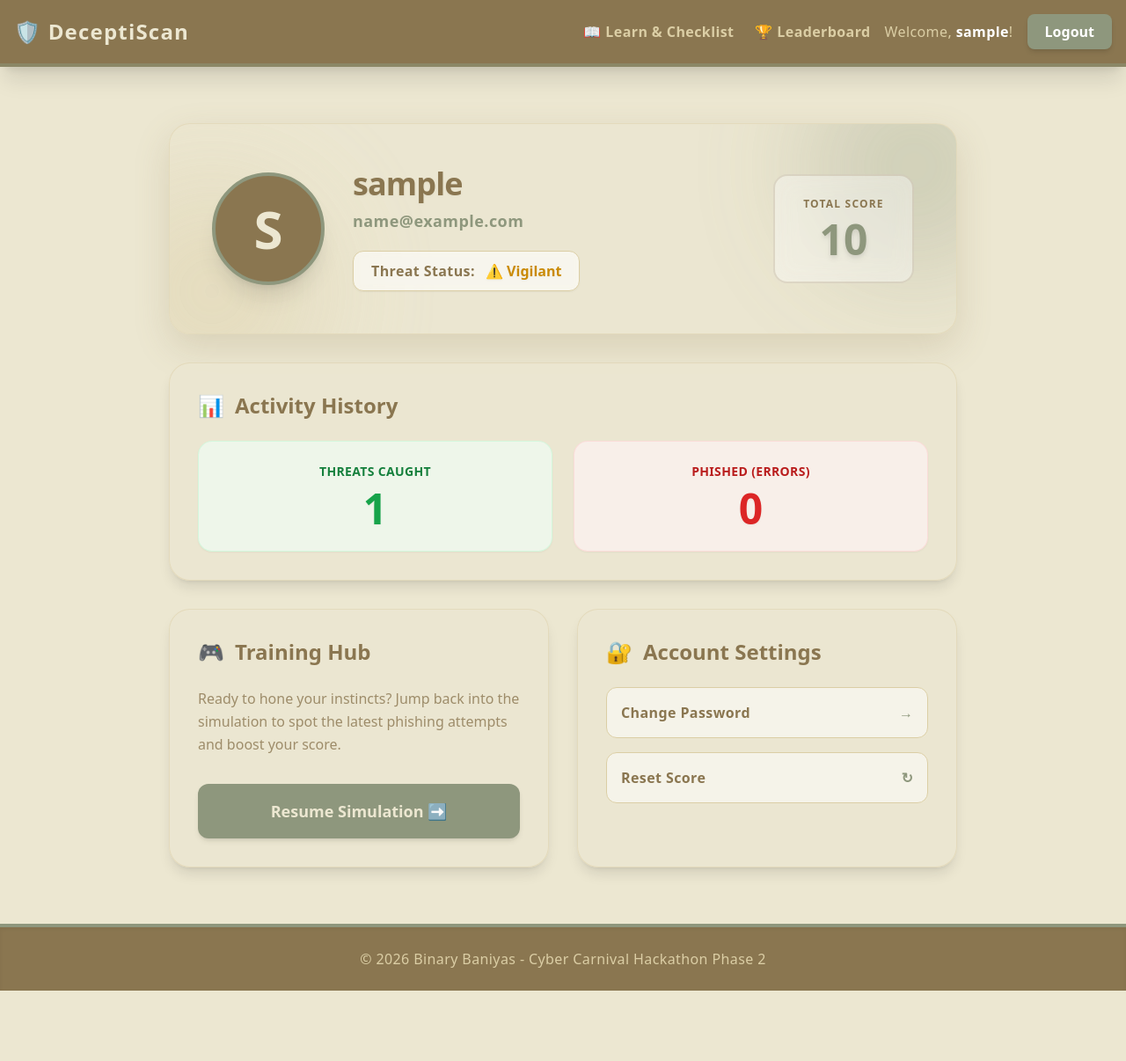
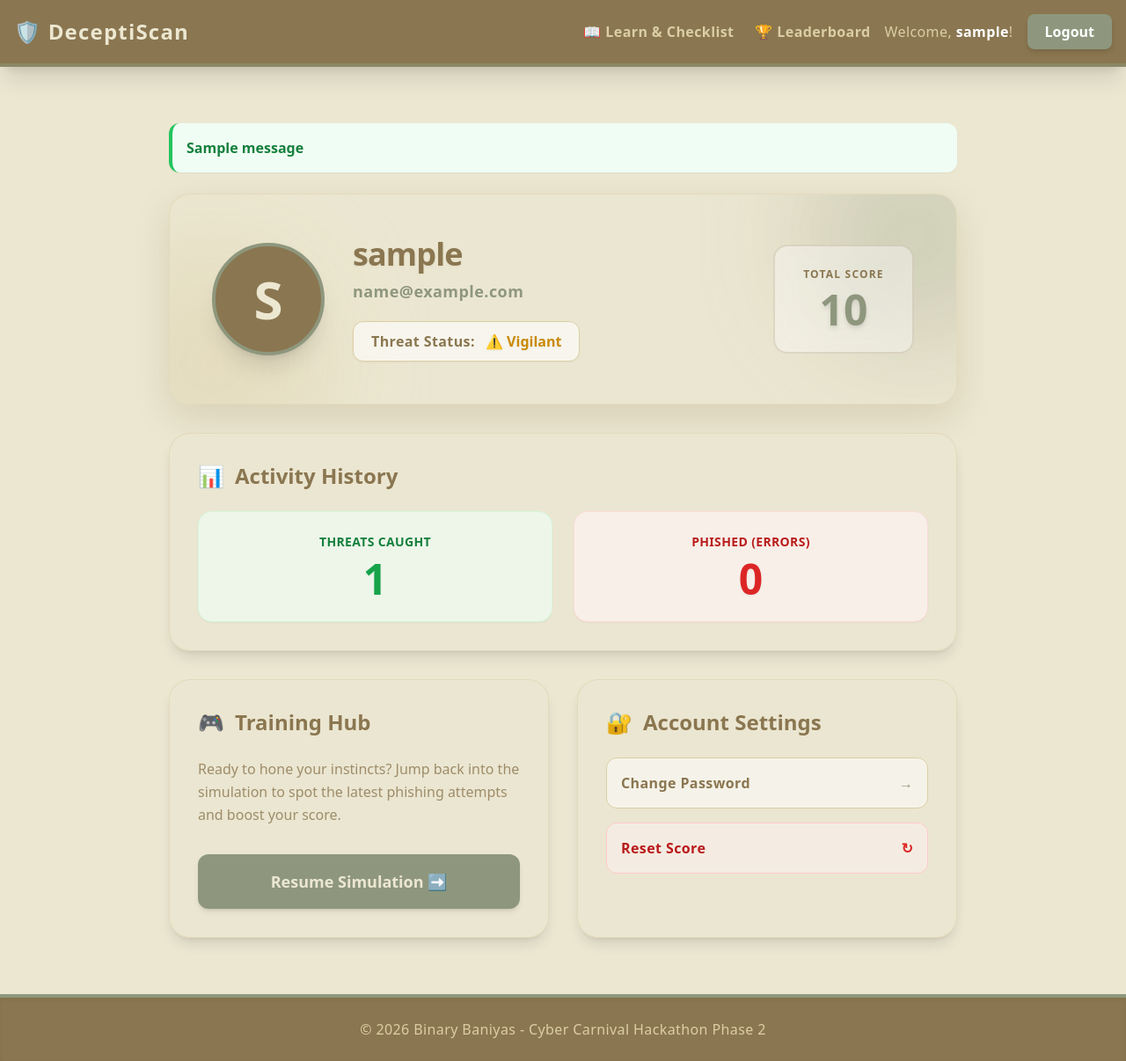
Before and after one commit to VITianYash42/DeceptiScan, a Flask app: page /profile in a window 1280 px wide. Shown: the whole page at 88% size. Before the commit the page ends 1126 px from the top, so only its background shows below. Run offline with Flask 3, Linux system fonts and the light colour scheme; a user stored in the database is signed in; tables that the repository leaves empty hold one stand-in row (values such as "Sample post"); one stand-in notice (Sample message) is shown; some libraries are stand-ins or nearby versions.

Commit message:
hello (#6)

```diff
--- a/auth.py
+++ b/auth.py
@@ -68,3 +68,35 @@ def profile():
     return render_template('auth/profile.html',
                            successful_catches=successful_catches,
                            failed_clicks=failed_clicks)
+
+
+# Add this to the bottom of auth.py
+
+@auth.route('/change-password', methods=['POST'])
+@login_required
+def change_password():
+    current_password = request.form.get('current_password')
+    new_password = request.form.get('new_password')
+
+    if not check_password_hash(current_user.password_hash, current_password):
+        flash('Incorrect current password.', 'error')
+        return redirect(url_for('auth.profile'))
+
+    # Hash the new password and update
+    current_user.password_hash = generate_password_hash(new_password, method='pbkdf2:sha256')
+    db.session.commit()
+    flash('Password updated successfully.', 'success')
+    return redirect(url_for('auth.profile'))
+
+@auth.route('/reset-score', methods=['POST'])
+@login_required
+def reset_score():
+    # Reset the user's score
+    current_user.score = 0
+
+    # Delete all previous attempts to clear the history
+    Attempt.query.filter_by(user_id=current_user.id).delete()
+
+    db.session.commit()
+    flash('Score and history reset successfully.', 'success')
+    return redirect(url_for('auth.profile'))
--- a/templates/auth/profile.html
+++ b/templates/auth/profile.html
@@ -1,24 +1,51 @@
 {% extends 'base.html' %}
 
 {% block content %}
-<div id="coming-soon-modal" class="fixed inset-0 z-[9999] hidden items-center justify-center bg-background/80 backdrop-blur-sm transition-opacity">
+<div id="password-modal" class="fixed inset-0 z-[9999] hidden items-center justify-center bg-background/80 backdrop-blur-sm transition-opacity">
     <div class="glass-panel p-8 rounded-3xl shadow-2xl max-w-sm w-full text-center border-2 border-secondary animate-slide-up mx-4">
-        <div class="text-5xl mb-4 animate-bounce">🚧</div>
-        <h3 class="text-2xl font-black text-primary mb-2" id="modal-title">Feature Blocked</h3>
-        <p class="text-primary/80 font-medium mb-8 leading-relaxed">The <strong id="modal-feature-name" class="text-secondary"></strong> feature is currently locked. It will be released in Phase 3 of the Cyber Carnival.</p>
-        <button onclick="document.getElementById('coming-soon-modal').classList.add('hidden')" class="bg-primary text-white px-6 py-3 rounded-xl font-bold hover:bg-secondary transition-all w-full shadow-lg transform hover:-translate-y-1">Understood</button>
+        <h3 class="text-2xl font-black text-primary mb-6">Change Password</h3>
+        <form method="POST" action="{{ url_for('auth.change_password') }}" class="space-y-4 text-left">
+            <div>
+                <label class="block text-sm font-bold text-primary mb-1">Current Password</label>
+                <input type="password" name="current_password" required class="w-full px-4 py-2 bg-white/80 border-2 border-accent rounded-xl focus:ring-0 focus:border-secondary transition-all outline-none text-primary">
+            </div>
+            <div>
+                <label class="block text-sm font-bold text-primary mb-1">New Password</label>
+                <input type="password" name="new_password" required class="w-full px-4 py-2 bg-white/80 border-2 border-accent rounded-xl focus:ring-0 focus:border-secondary transition-all outline-none text-primary">
+            </div>
+            <div class="flex gap-4 mt-6">
+                <button type="button" onclick="document.getElementById('password-modal').classList.add('hidden'); document.getElementById('password-modal').classList.remove('flex');" class="flex-1 bg-gray-300 text-gray-700 px-4 py-2 rounded-xl font-bold hover:bg-gray-400 transition-all">Cancel</button>
+                <button type="submit" class="flex-1 bg-primary text-white px-4 py-2 rounded-xl font-bold hover:bg-secondary transition-all shadow-lg">Save</button>
+            </div>
+        </form>
     </div>
 </div>
 
-<script>
-function showComingSoon(featureName) {
-    document.getElementById('modal-feature-name').innerText = featureName;
-    document.getElementById('coming-soon-modal').classList.remove('hidden');
-    document.getElementById('coming-soon-modal').classList.add('flex');
-}
-</script>
+<div id="reset-modal" class="fixed inset-0 z-[9999] hidden items-center justify-center bg-background/80 backdrop-blur-sm transition-opacity">
+    <div class="glass-panel p-8 rounded-3xl shadow-2xl max-w-sm w-full text-center border-2 border-red-500 animate-slide-up mx-4">
+        <div class="text-5xl mb-4 animate-bounce">⚠️</div>
+        <h3 class="text-2xl font-black text-red-600 mb-2">Reset Score?</h3>
+        <p class="text-primary/80 font-medium mb-6 leading-relaxed">This will permanently delete your score and simulation history. Are you absolutely sure?</p>
+        <form method="POST" action="{{ url_for('auth.reset_score') }}" class="flex gap-4">
+            <button type="button" onclick="document.getElementById('reset-modal').classList.add('hidden'); document.getElementById('reset-modal').classList.remove('flex');" class="flex-1 bg-gray-300 text-gray-700 px-4 py-2 rounded-xl font-bold hover:bg-gray-400 transition-all">Cancel</button>
+            <button type="submit" class="flex-1 bg-red-600 text-white px-4 py-2 rounded-xl font-bold hover:bg-red-700 transition-all shadow-lg">Yes, Reset</button>
+        </form>
+    </div>
+</div>
 
 <div class="max-w-4xl mx-auto mt-12 mb-12 animate-slide-up relative z-10">
+
+    {% with messages = get_flashed_messages(with_categories=true) %}
+      {% if messages %}
+        <div class="mb-6">
+        {% for category, message in messages %}
+          <div class="p-4 rounded-xl {% if category == 'error' %}bg-red-50 text-red-700 border-l-4 border-red-500{% else %}bg-green-50 text-green-700 border-l-4 border-green-500{% endif %} shadow-sm animate-fade-in text-left mb-2">
+            <span class="block sm:inline font-bold">{{ message }}</span>
+          </div>
+        {% endfor %}
+        </div>
+      {% endif %}
+    {% endwith %}
 
     <div class="glass-panel p-8 md:p-12 rounded-3xl shadow-[0_15px_40px_rgba(138,118,80,0.2)] relative overflow-hidden border border-accent/50 mb-8">
         <div class="absolute -top-20 -right-20 w-64 h-64 bg-secondary rounded-full opacity-20 filter blur-3xl z-0 animate-pulse-slow pointer-events-none"></div>
@@ -86,13 +113,13 @@ function showComingSoon(featureName) {
                 <span class="text-2xl">🔐</span> Account Settings
             </h3>
             <div class="space-y-4">
-                <button onclick="showComingSoon('Change Password')" class="w-full flex items-center justify-between p-4 bg-white/50 rounded-xl border border-accent hover:border-secondary hover:bg-white/80 transition-all duration-300 group">
+                <button onclick="document.getElementById('password-modal').classList.remove('hidden'); document.getElementById('password-modal').classList.add('flex');" class="w-full flex items-center justify-between p-4 bg-white/50 rounded-xl border border-accent hover:border-secondary hover:bg-white/80 transition-all duration-300 group">
                     <span class="font-bold text-primary tracking-wide">Change Password</span>
                     <span class="text-secondary group-hover:translate-x-2 transition-transform duration-300 font-bold">→</span>
                 </button>
-                <button onclick="showComingSoon('Reset Score')" class="w-full flex items-center justify-between p-4 bg-white/50 rounded-xl border border-accent hover:border-secondary hover:bg-white/80 transition-all duration-300 group">
-                    <span class="font-bold text-primary tracking-wide">Reset Score</span>
-                    <span class="text-secondary group-hover:rotate-180 transition-transform duration-500 font-bold">↻</span>
+                <button onclick="document.getElementById('reset-modal').classList.remove('hidden'); document.getElementById('reset-modal').classList.add('flex');" class="w-full flex items-center justify-between p-4 bg-red-50/50 rounded-xl border border-red-200 hover:border-red-400 hover:bg-red-50 transition-all duration-300 group">
+                    <span class="font-bold text-red-700 tracking-wide">Reset Score</span>
+                    <span class="text-red-600 group-hover:rotate-180 transition-transform duration-500 font-bold">↻</span>
                 </button>
             </div>
         </div>
```
